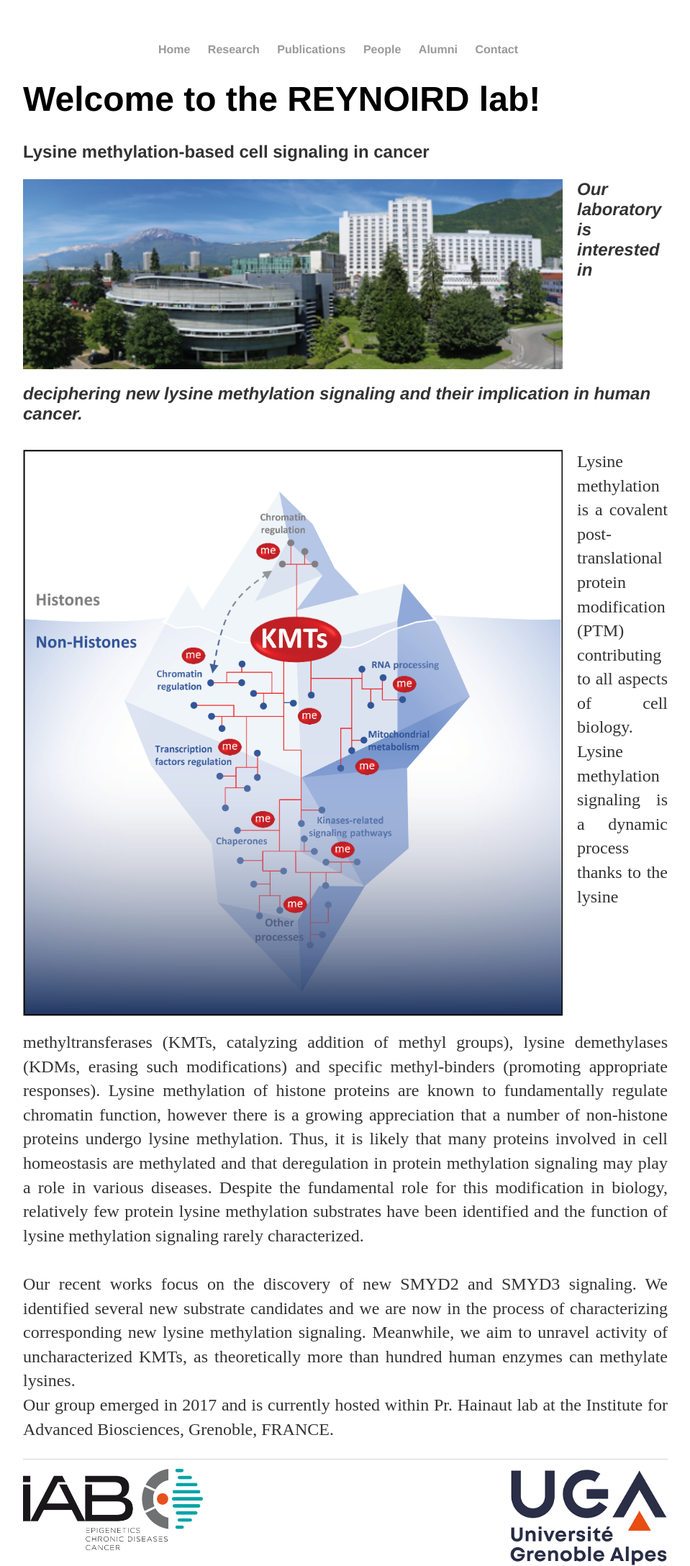
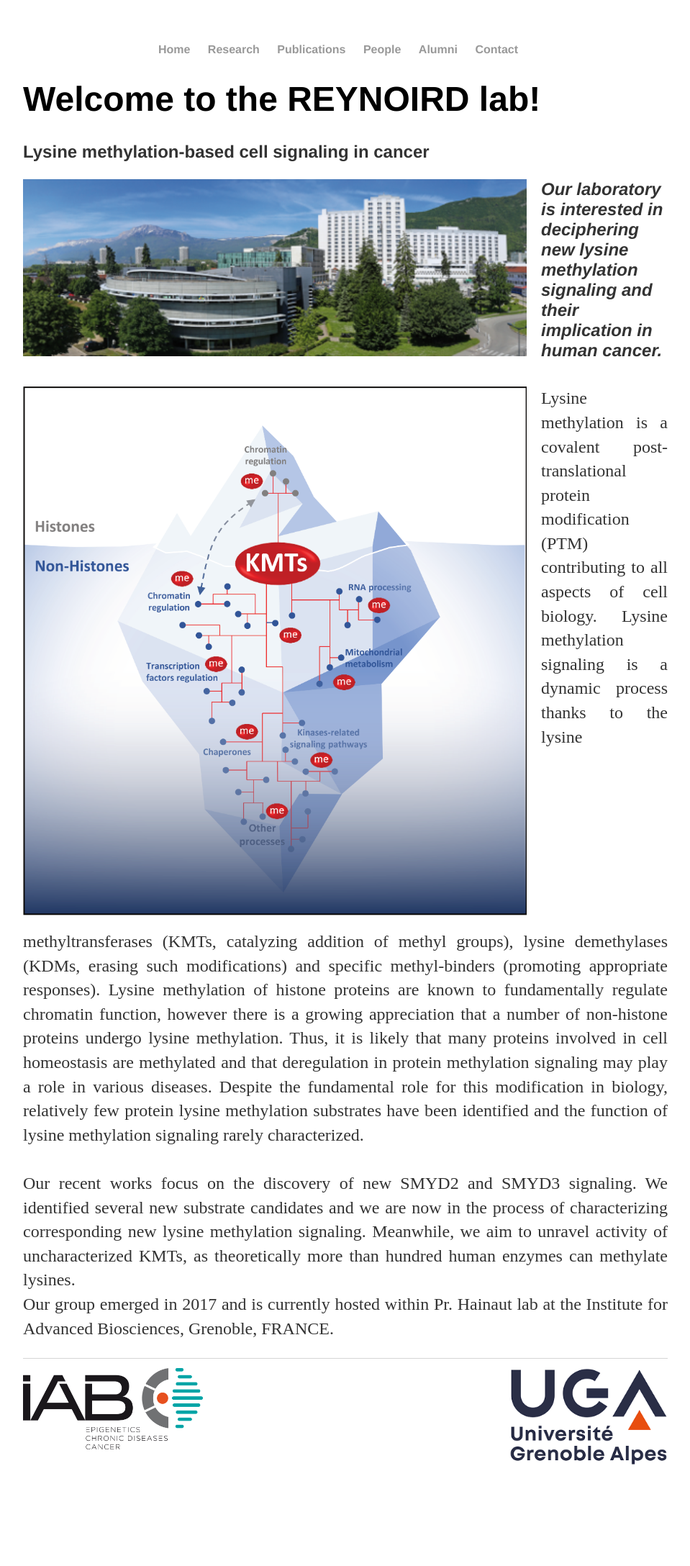
Before and after one commit to Reynoird-Lab/Reynoird-lab.github.io, a Jekyll site: the page built from index.html, in a window 1280 px wide. Shown: the whole page at 72% size, without its empty margins (160-1119 px from the left). Built offline with Jekyll 4.4.1, drawn with Linux system fonts in a browser that asks for light colours; Markdown is read by kramdown in place of the engine named in the settings; after the commit the page ends 2036 px from its top, so only the background shows below that.

Commit message:
Update index.html

```diff
--- a/index.html
+++ b/index.html
@@ -8,10 +8,10 @@
 		<h2>Lysine methylation-based cell signaling in cancer</h2>
 
 
-<div><img src="Images/IAB.png" title="IAB" align="left" width="750" style="margin: 0px 20px 20px 0px;"/><p><i><h2>Our laboratory is interested in deciphering new lysine methylation signaling and their implication in human cancer.</p></i></h2>
+<div><img src="Images/IAB.png" title="IAB" align="left" width="700" style="margin: 0px 20px 20px 0px;"/><p align="justify"><i><h2>Our laboratory is interested in deciphering new lysine methylation signaling and their implication in human cancer.</p></i></h2>
 </div>
 
-<div><img src="Images/Lukinovic V graphical abstract CMYK_revision.png" title="Lysine Methylation Signaling" align="left" width="750" style="margin: 0px 20px 20px 0px;" />
+<div><img src="Images/Lukinovic V graphical abstract CMYK_revision.png" title="Lysine Methylation Signaling" align="left" width="700" style="margin: 0px 20px 20px 0px;" />
 <p align="justify">Lysine methylation is a covalent post-translational protein modification (PTM) contributing to all aspects of cell biology. Lysine methylation signaling is a dynamic process thanks to the lysine methyltransferases (KMTs, catalyzing addition of methyl groups), lysine demethylases (KDMs, erasing such modifications) and specific methyl-binders (promoting appropriate responses). Lysine methylation of histone proteins are known to fundamentally regulate chromatin function, however there is a growing appreciation that a number of non-histone proteins undergo lysine methylation. Thus, it is likely that many proteins involved in cell homeostasis are methylated and that deregulation in protein methylation signaling may play a role in various diseases. Despite the fundamental role for this modification in biology, relatively few protein lysine methylation substrates have been identified and the function of lysine methylation signaling rarely characterized. <br>
 <br> Our recent works focus on the discovery of new SMYD2 and SMYD3 signaling. We identified several new substrate candidates and we are now in the process of characterizing corresponding new lysine methylation signaling. Meanwhile, we aim to unravel activity of uncharacterized KMTs, as theoretically more than hundred human enzymes can methylate lysines. <br>
 Our group emerged in 2017 and is currently hosted within Pr. Hainaut lab at the Institute for Advanced Biosciences, Grenoble, FRANCE.
```
